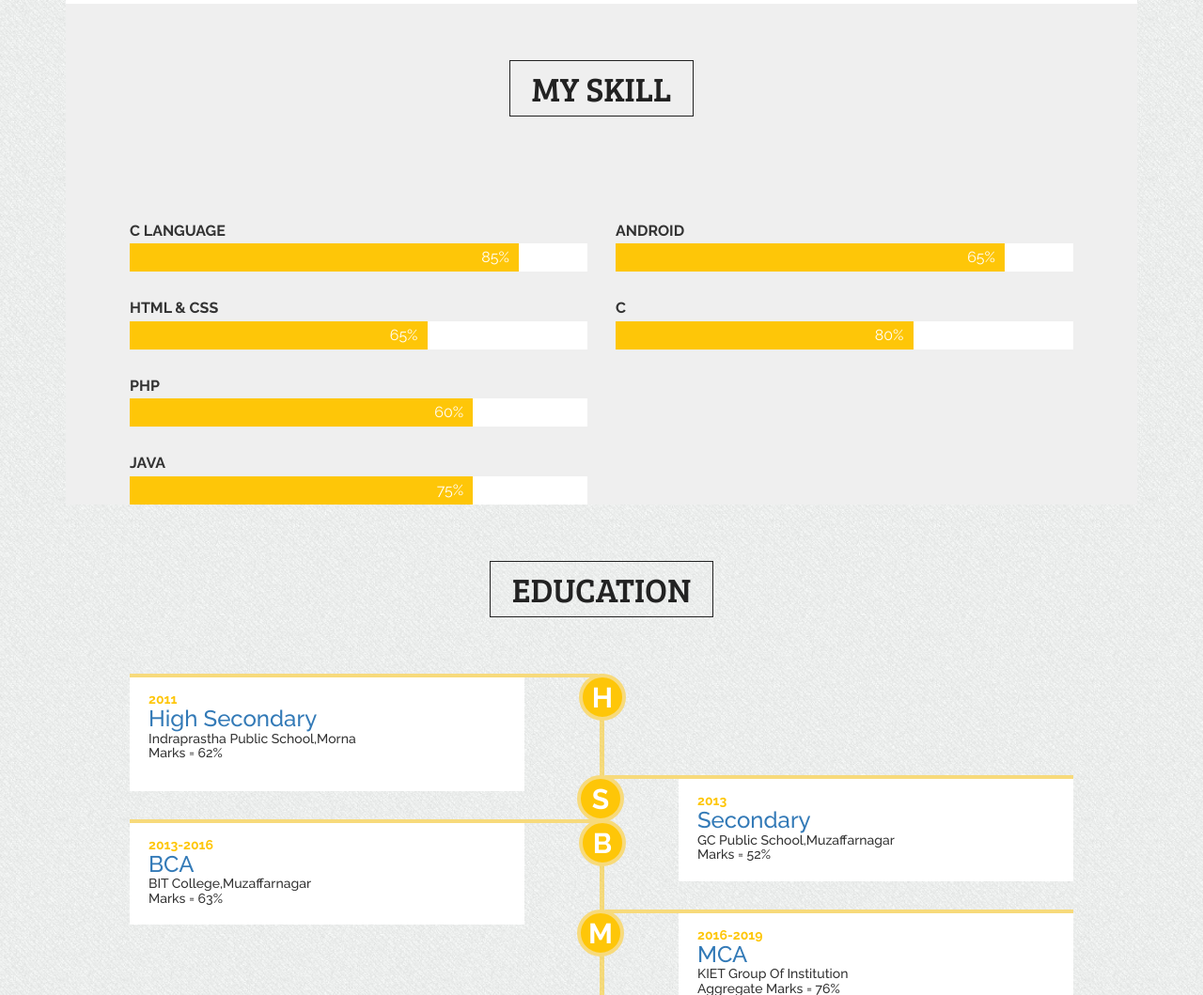
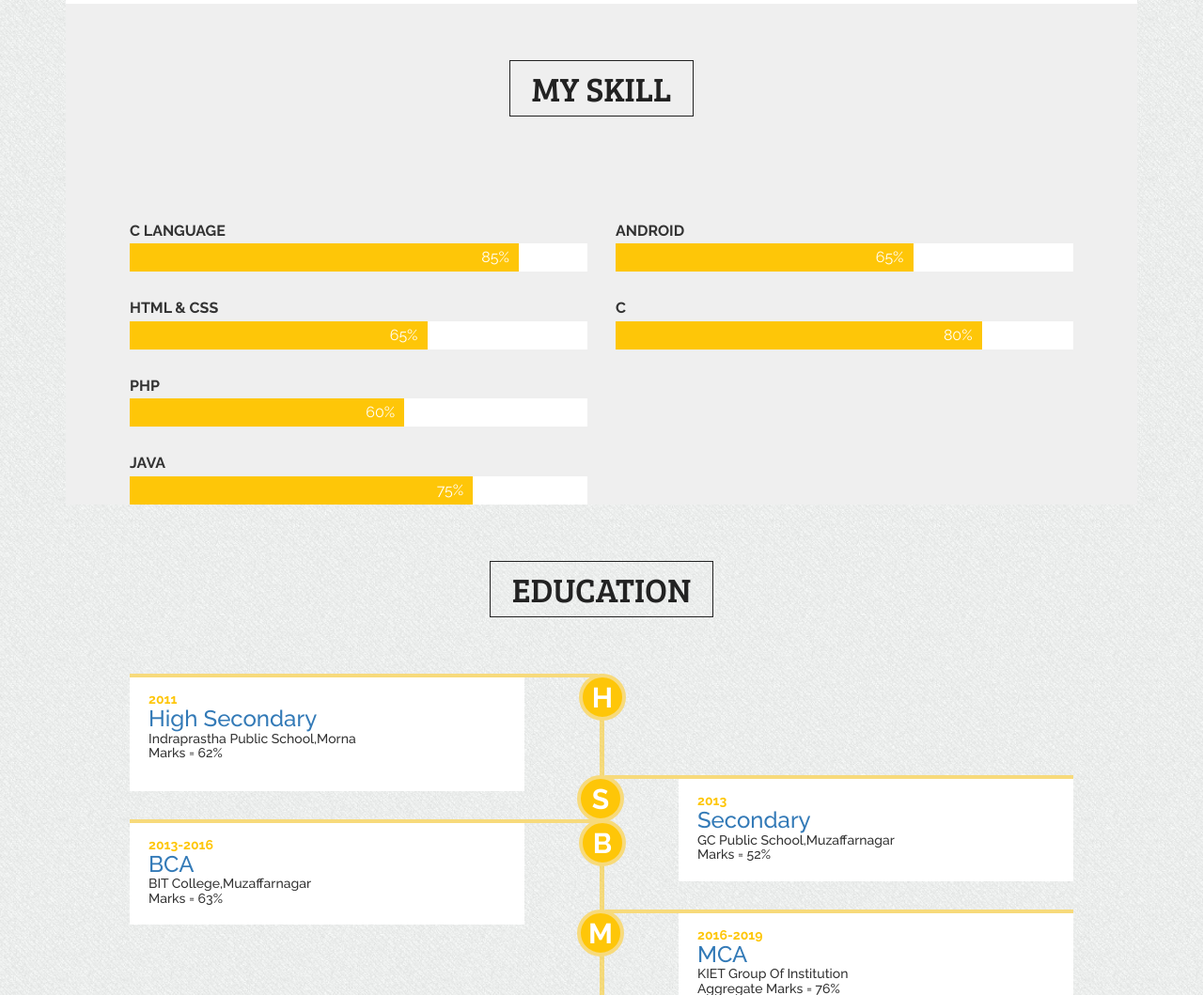
Before and after one commit to VINEETCHHIKARA/VINEETCHHIKARA.github.io, a plain HTML site: page index.html in a window 1280 px wide. Shown: the part 766-1825 px from the top of the page at 94% size. Drawn offline with Linux system fonts and the light colour scheme; some packages are replaced by stand-ins of ours.

Commit message:
My Portfolio

```diff
--- a/index.html
+++ b/index.html
@@ -155,7 +155,7 @@
                                 <div class="single_skill">
                                     <h4>PHP</h4>
                                     <div class="progress">
-                                        <div class="progress-bar" role="progressbar" aria-valuenow="75" aria-valuemin="0" aria-valuemax="100">
+                                        <div class="progress-bar" role="progressbar" aria-valuenow="60" aria-valuemin="0" aria-valuemax="100">
                                             <div class="progress_parcent"><span class="counter">60</span>%</div>
                                         </div>
                                     </div>
@@ -179,7 +179,7 @@
                                 <div class="single_skill">
                                     <h4>Android</h4>
                                     <div class="progress">
-                                        <div class="progress-bar" role="progressbar" aria-valuenow="85" aria-valuemin="0" aria-valuemax="100">
+                                        <div class="progress-bar" role="progressbar" aria-valuenow="65" aria-valuemin="0" aria-valuemax="100">
                                             <div class="progress_parcent"><span class="counter">65</span>%</div>
                                         </div>
                                     </div>
@@ -187,7 +187,7 @@
                                 <div class="single_skill">
                                     <h4>C</h4>
                                     <div class="progress">
-                                        <div class="progress-bar" role="progressbar" aria-valuenow="65" aria-valuemin="0" aria-valuemax="100">
+                                        <div class="progress-bar" role="progressbar" aria-valuenow="80" aria-valuemin="0" aria-valuemax="100">
                                             <div class="progress_parcent"><span class="counter">80</span>%</div>
                                         </div>
                                     </div>
```
